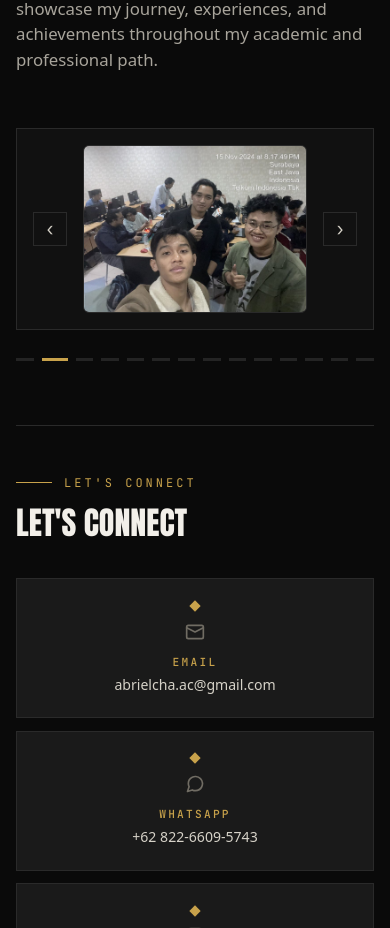
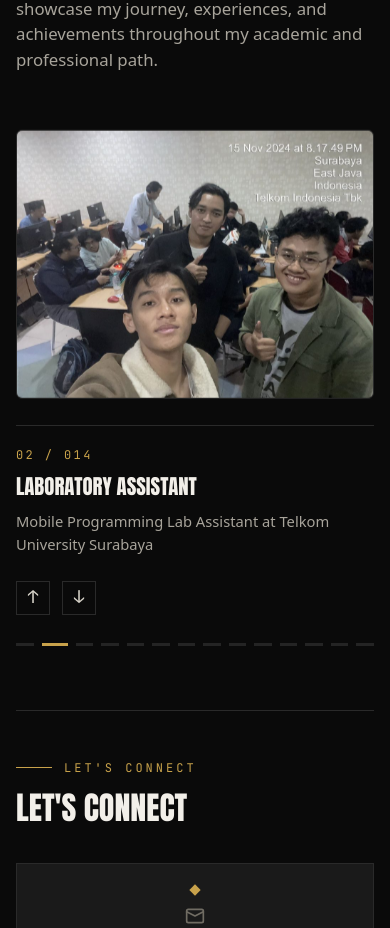
Before and after one commit to abrielkarisma/abriel-porto, a Vue app: page /portfolio in a window 390 px wide. Shown: the part 8180-9108 px from the top of the page. Built offline with nearby package versions, Linux system fonts and the light colour scheme.

Commit message:
feat: 3D vertical carousel for Snapshots with GSAP + dynamic caption panel

```diff
--- a/src/components/sections/Snapshots.vue
+++ b/src/components/sections/Snapshots.vue
@@ -8,32 +8,30 @@
       </div>
 
       <div class="carousel-container" :class="{ revealed: inView }">
-        <div class="carousel-wrapper">
-          <button class="carousel-btn carousel-prev" aria-label="Previous slides" @click="prevSlide" :disabled="currentSlide === 0">
-            <i class="arrow-left">‹</i>
-          </button>
-          <div class="carousel-viewport">
-            <div class="carousel-track" :style="{ transform: `translateX(-${currentSlide * slideWidth}%)` }">
-              <div v-for="(photo, index) in photos" :key="index" class="carousel-slide" @click="openLightbox(index)">
-                <div class="slide-image-container">
-                  <img :src="photo.src" :alt="photo.alt" class="slide-image" loading="lazy" />
-                  <div class="slide-overlay">
-                    <div class="slide-overlay-content">
-                      <span class="slide-overlay-index">0{{ index + 1 }}</span>
-                      <h3 class="slide-overlay-title">{{ photo.title }}</h3>
-                    </div>
-                  </div>
-                </div>
+        <div class="tube3d-layout">
+          <div class="tube3d-stage" ref="stage"
+            @pointerdown.prevent="onPointerDown" @pointermove.prevent="onPointerMove"
+            @pointerup.prevent="onPointerUp" @pointercancel.prevent="onPointerUp" @pointerleave.prevent="onPointerUp">
+            <div v-for="(photo, index) in photos" :key="index" class="tube3d-card"
+              :style="cardStyle(index)" :data-index="index" @click="openLightbox(index)">
+              <div class="slide-image-container">
+                <img :src="photo.src" :alt="photo.alt" class="slide-image" loading="lazy" />
               </div>
             </div>
           </div>
-          <button class="carousel-btn carousel-next" aria-label="Next slides" @click="nextSlide" :disabled="currentSlide >= maxSlide">
-            <i class="arrow-right">›</i>
-          </button>
+          <aside class="tube3d-panel">
+            <span class="panel-index">0{{ current + 1 }} / 0{{ photos.length }}</span>
+            <h3 ref="panelTitle" class="panel-title">{{ photos[current].title }}</h3>
+            <p ref="panelDesc" class="panel-desc">{{ photos[current].description }}</p>
+            <div class="panel-nav">
+              <button class="carousel-btn panel-up" @click="prev" aria-label="Previous photo">↑</button>
+              <button class="carousel-btn panel-down" @click="next" aria-label="Next photo">↓</button>
+            </div>
+          </aside>
         </div>
         <div class="carousel-indicators">
           <button v-for="(photo, index) in photos" :key="index" class="indicator"
-            :class="{ active: isSlideVisible(index) }" :aria-label="`Go to slide ${index + 1}`" @click="goToSlide(index)"></button>
+            :class="{ active: index === current }" :aria-label="`Go to slide ${index + 1}`" @click="goTo(index)"></button>
         </div>
       </div>
 
@@ -133,7 +131,8 @@
   </section>
 </template>
 <script setup>
-import { ref, onMounted, onUnmounted, computed } from 'vue'
+import { ref, onMounted, onUnmounted } from 'vue'
+import gsap from 'gsap'
 const inView = ref(false)
 const snapshotsSection = ref(null)
 import asprakImg from '@/assets/snapshots/asprak.jpg'
@@ -235,66 +234,88 @@ const photos = ref([
     description: 'Add your description here'
   },
 ])
-const currentSlide = ref(0)
-const slidesPerView = ref(4)
-const slideWidth = ref(25)
-const updateSlidesPerView = () => {
-  const width = window.innerWidth
-  if (width < 480) {
-    slidesPerView.value = 1
-    slideWidth.value = 100
-  } else if (width < 768) {
-    slidesPerView.value = 2
-    slideWidth.value = 50
-  } else if (width < 1024) {
-    slidesPerView.value = 3
-    slideWidth.value = 33.333
-  } else {
-    slidesPerView.value = 4
-    slideWidth.value = 25
+const current = ref(0)
+const dragging = ref(false)
+const startY = ref(0)
+const deltaY = ref(0)
+const autoPlay = ref(true)
+let autoPlayInterval = null
+
+const normOffset = (i) => {
+  const n = photos.value.length
+  const half = Math.floor(n / 2)
+  let rel = i - current.value
+  if (rel > half) rel -= n
+  if (rel < -half) rel += n
+  return rel
+}
+
+const cardStyle = (i) => {
+  const rel = normOffset(i)
+  const dist = Math.abs(rel)
+  let y = rel * 48
+  if (dragging.value) y += deltaY.value * 0.05
+  const scale = Math.max(0.34, 1 - dist * 0.16)
+  const rotX = -rel * 8
+  const z = -dist * 240
+  const opacity = dist > 2.6 ? 0 : (1 - dist * 0.34)
+  return {
+    transform: `translate(-50%, calc(-50% + ${y}px)) scale(${scale}) rotateX(${rotX}deg) translateZ(${z}px)`,
+    opacity,
+    zIndex: 120 - dist,
   }
 }
-const maxSlide = computed(() => {
-  return Math.max(0, photos.value.length - slidesPerView.value)
-})
-const nextSlide = () => {
-  if (currentSlide.value < maxSlide.value) {
-    currentSlide.value++
-  }
+
+const animatePanel = () => {
+  const t = panelTitle.value
+  const d = panelDesc.value
+  if (!t || !d) return
+  gsap.fromTo(t, { opacity: 0, y: 14 }, { opacity: 1, y: 0, duration: 0.55, ease: 'power3.out' })
+  gsap.fromTo(d, { opacity: 0, y: 10 }, { opacity: 1, y: 0, duration: 0.55, delay: 0.08, ease: 'power3.out' })
 }
-const prevSlide = () => {
-  if (currentSlide.value > 0) {
-    currentSlide.value--
-  }
+
+const next = () => {
+  current.value = (current.value + 1) % photos.value.length
+  animatePanel()
 }
-const goToSlide = (index) => {
-  const targetSlide = Math.min(index, maxSlide.value)
-  currentSlide.value = targetSlide
+const prev = () => {
+  current.value = (current.value - 1 + photos.value.length) % photos.value.length
+  animatePanel()
 }
-const isSlideVisible = (index) => {
-  return index >= currentSlide.value && index < currentSlide.value + slidesPerView.value
+const goTo = (index) => {
+  current.value = index
+  animatePanel()
 }
-const autoPlay = ref(true)
-const autoPlayInterval = ref(null)
+
+const onPointerDown = (e) => {
+  dragging.value = true
+  startY.value = e.clientY
+  deltaY.value = 0
+}
+const onPointerMove = (e) => {
+  if (!dragging.value) return
+  deltaY.value = e.clientY - startY.value
+}
+const onPointerUp = () => {
+  if (!dragging.value) return
+  dragging.value = false
+  if (deltaY.value < -60) next()
+  else if (deltaY.value > 60) prev()
+  deltaY.value = 0
+}
 const startAutoPlay = () => {
-  if (autoPlay.value) {
-    autoPlayInterval.value = setInterval(() => {
-      if (currentSlide.value >= maxSlide.value) {
-        currentSlide.value = 0
-      } else {
-        nextSlide()
-      }
-    }, 4000)
-  }
+  if (autoPlay.value) autoPlayInterval = setInterval(() => { next() }, 4000)
 }
 const stopAutoPlay = () => {
-  if (autoPlayInterval.value) {
-    clearInterval(autoPlayInterval.value)
-    autoPlayInterval.value = null
+  if (autoPlayInterval) {
+    clearInterval(autoPlayInterval)
+    autoPlayInterval = null
   }
 }
 const lightboxOpen = ref(false)
 const currentPhotoIndex = ref(0)
+const panelTitle = ref(null)
+const panelDesc = ref(null)
 const openLightbox = (index) => {
   currentPhotoIndex.value = index
   lightboxOpen.value = true
@@ -324,8 +345,6 @@ const handleKeydown = (event) => {
 }
 onMounted(() => {
   document.addEventListener('keydown', handleKeydown)
-  updateSlidesPerView()
-  window.addEventListener('resize', updateSlidesPerView)
   startAutoPlay()
   const io = new IntersectionObserver((entries) => {
     entries.forEach((entry) => {
@@ -340,7 +359,6 @@ onMounted(() => {
 })
 onUnmounted(() => {
   document.removeEventListener('keydown', handleKeydown)
-  window.removeEventListener('resize', updateSlidesPerView)
   stopAutoPlay()
 })
 </script>
@@ -370,32 +388,34 @@ onUnmounted(() => {
   margin-top: 3.5rem;
 }
 
-.carousel-wrapper {
-  position: relative;
-  display: flex;
+.tube3d-layout {
+  display: grid;
+  grid-template-columns: 1fr minmax(220px, 300px);
+  gap: 2.5rem;
   align-items: center;
-  gap: 1rem;
-  border: 1px solid var(--line);
-  background: var(--blk-2);
-  padding: 1.5rem;
 }
 
-.carousel-viewport {
-  flex: 1;
-  overflow: hidden;
+.tube3d-stage {
+  position: relative;
+  height: clamp(320px, 44vw, 460px);
+  perspective: 1400px;
+  cursor: grab;
+  touch-action: pan-y;
 }
 
-.carousel-track {
-  display: flex;
-  transition: transform 0.6s cubic-bezier(0.4, 0, 0.2, 1);
-  will-change: transform;
+.tube3d-stage:active {
+  cursor: grabbing;
 }
 
-.carousel-slide {
-  flex: 0 0 25%;
-  min-width: 0;
+.tube3d-card {
+  position: absolute;
+  top: 50%;
+  left: 50%;
+  width: min(560px, 100%);
+  aspect-ratio: 4 / 3;
+  will-change: transform, opacity;
+  transition: transform 0.6s cubic-bezier(0.22, 0.9, 0.33, 1), opacity 0.45s ease;
   cursor: pointer;
-  padding: 0 0.5rem;
 }
 
 .slide-image-container {
@@ -425,48 +445,39 @@ onUnmounted(() => {
   transform: scale(1.06);
 }
 
-.slide-overlay {
-  position: absolute;
-  inset: 0;
-  background: linear-gradient(to top, rgba(0, 0, 0, 0.82) 0%, rgba(0, 0, 0, 0.25) 55%, rgba(0, 0, 0, 0.35) 100%);
-  display: flex;
-  align-items: flex-end;
-  opacity: 0;
-  transition: opacity 0.4s ease;
+.tube3d-panel {
+  border-left: 1px solid var(--line);
+  padding-left: 2rem;
 }
 
-.slide-image-container:hover .slide-overlay {
-  opacity: 1;
-}
-
-.slide-overlay-content {
-  padding: 1rem;
-  width: 100%;
-  transform: translateY(12px);
-  transition: transform 0.4s ease;
-}
-
-.slide-image-container:hover .slide-overlay-content {
-  transform: translateY(0);
-}
-
-.slide-overlay-index {
+.panel-index {
   font-family: var(--font-mono);
-  font-size: 0.7rem;
+  font-size: 0.75rem;
   letter-spacing: 0.2em;
   color: var(--gold);
   display: block;
-  margin-bottom: 0.35rem;
+  margin-bottom: 0.75rem;
 }
 
-.slide-overlay-title {
-  margin: 0;
-  font-family: var(--font-body);
-  font-size: 0.95rem;
-  font-weight: 600;
+.panel-title {
+  margin: 0 0 0.75rem;
+  font-family: var(--font-display);
+  font-size: clamp(1.3rem, 2.4vw, 1.8rem);
+  text-transform: uppercase;
+  line-height: 1.05;
   color: var(--cream);
-  text-transform: uppercase;
-  letter-spacing: 0.04em;
+}
+
+.panel-desc {
+  margin: 0 0 1.5rem;
+  color: var(--gray);
+  font-size: 0.92rem;
+  line-height: 1.6;
+}
+
+.panel-nav {
+  display: flex;
+  gap: 0.75rem;
 }
 
 .carousel-btn {
@@ -740,8 +751,9 @@ onUnmounted(() => {
 }
 
 @media (max-width: 1024px) {
-  .carousel-slide {
-    flex: 0 0 33.333%;
+  .tube3d-layout {
+    grid-template-columns: 1fr minmax(190px, 240px);
+    gap: 1.5rem;
   }
 }
 
@@ -749,12 +761,21 @@ onUnmounted(() => {
   .snapshots-section {
     padding: 3.5rem 0;
   }
-  .carousel-wrapper {
-    padding: 1rem;
-    gap: 0.5rem;
+  .tube3d-layout {
+    grid-template-columns: 1fr;
+    gap: 1.5rem;
   }
-  .carousel-slide {
-    flex: 0 0 50%;
+  .tube3d-stage {
+    height: clamp(260px, 70vw, 360px);
+  }
+  .tube3d-panel {
+    border-left: none;
+    border-top: 1px solid var(--line);
+    padding-left: 0;
+    padding-top: 1.25rem;
+  }
+  .panel-nav {
+    justify-content: flex-start;
   }
   .carousel-btn {
     width: 38px;
@@ -772,16 +793,10 @@ onUnmounted(() => {
 }
 
 @media (max-width: 480px) {
-  .carousel-slide {
-    flex: 0 0 100%;
-  }
   .carousel-btn {
     width: 34px;
     height: 34px;
     font-size: 1.1rem;
-  }
-  .slide-overlay-content {
-    padding: 0.85rem;
   }
   .lightbox-nav {
     width: 40px;
```
